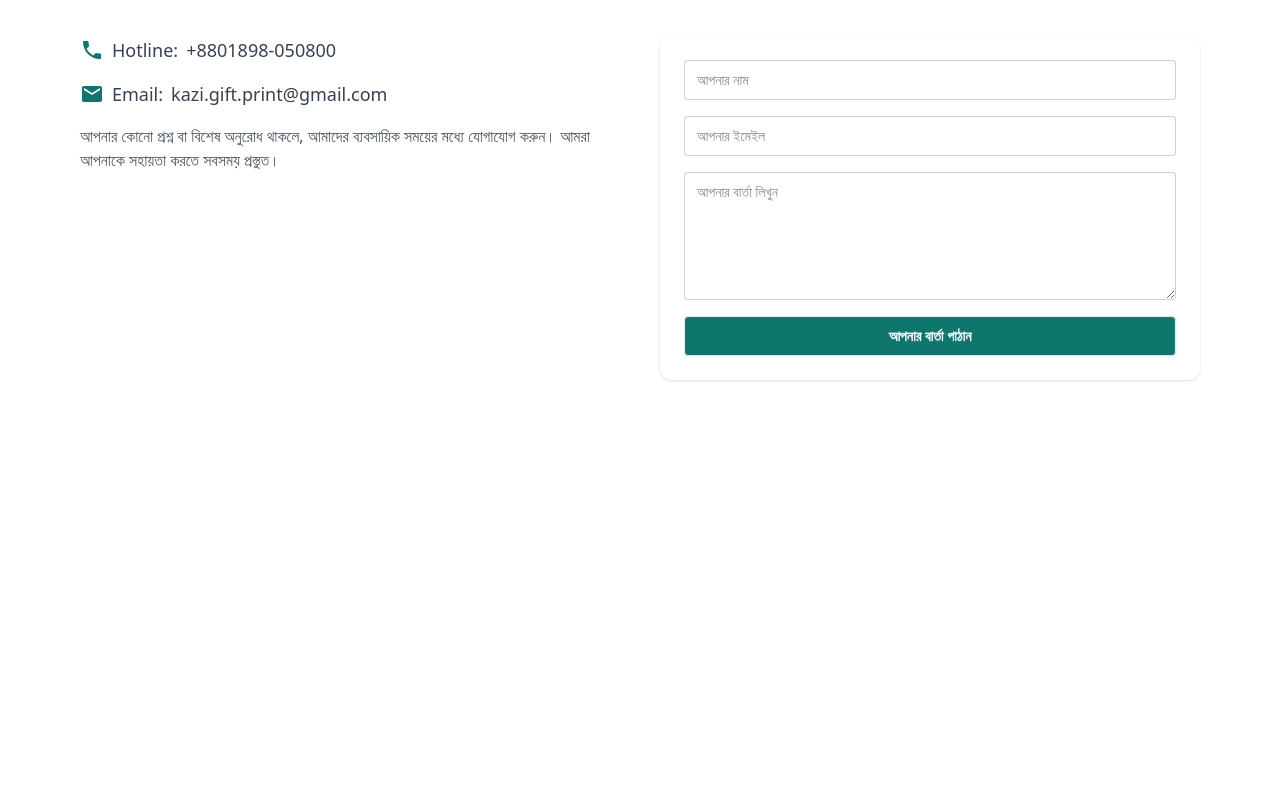
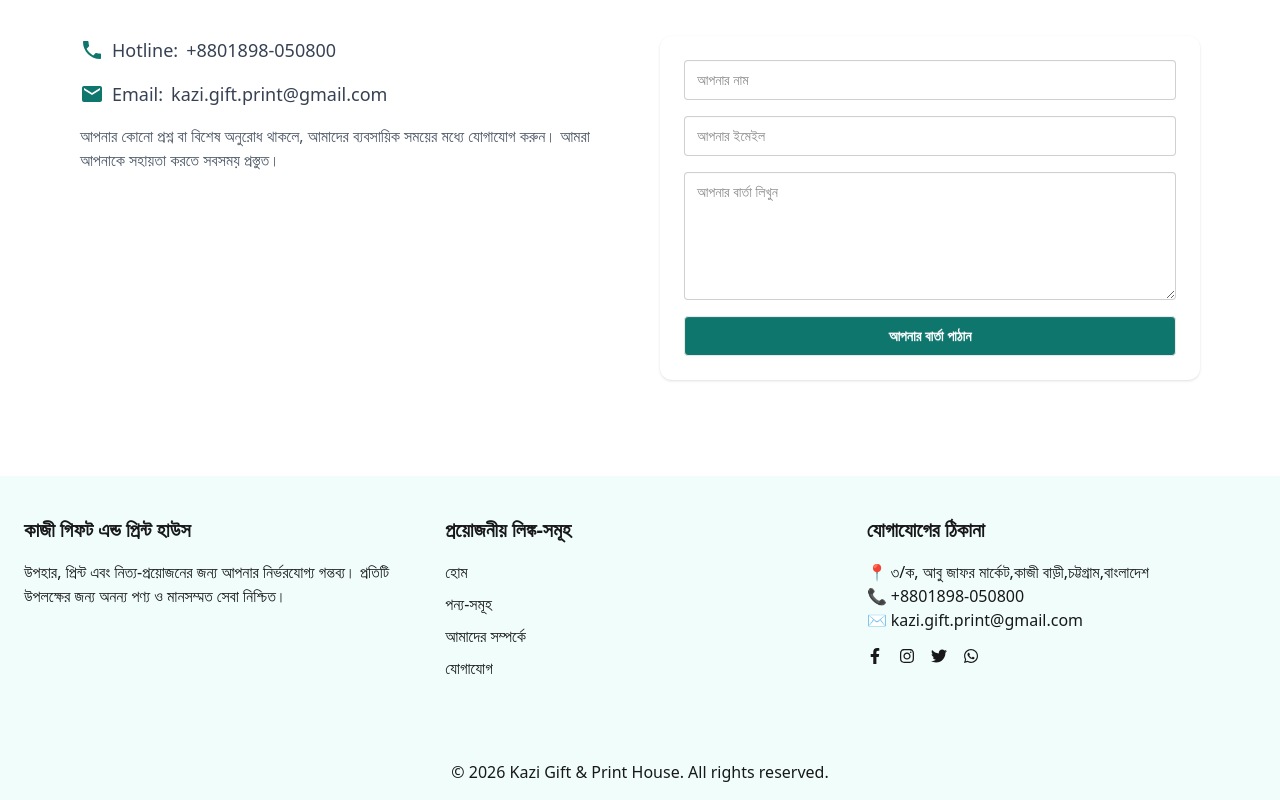
Before and after one commit to Ahammad204/Print_House_Client, a React (Vite) app: page / in a window 1280 px wide. Shown: the part 1083-1883 px from the top of the page. Before the commit the page ends 1511 px from the top, so only its background shows below. Built offline with nearby package versions, Linux system fonts and the light colour scheme.

Commit message:
Add Footer component to the layout

```diff
--- /dev/null
+++ b/src/Components/Shared/Footer/Footer.jsx
@@ -0,0 +1,80 @@
+import React from "react";
+import {
+  FaFacebookF,
+  FaInstagram,
+  FaTwitter,
+  FaWhatsapp,
+} from "react-icons/fa";
+
+const Footer = () => {
+  return (
+    <footer className="bg-[#f0fdfa] mt-12">
+      <div className="max-w-7xl mx-auto px-6 py-10 grid grid-cols-1 md:grid-cols-3 gap-8">
+        {/* About Section */}
+        <div>
+          <h2 className="text-xl font-bold mb-4">কাজী গিফট এন্ড প্রিন্ট হাউস</h2>
+          <p className=" ">
+           উপহার, প্রিন্ট এবং নিত্য-প্রয়োজনের জন্য আপনার নির্ভরযোগ্য গন্তব্য। প্রতিটি উপলক্ষের জন্য অনন্য পণ্য ও মানসম্মত সেবা নিশ্চিত।
+          </p>
+        </div>
+
+        {/* Quick Links */}
+        <div>
+          <h2 className="text-xl font-bold mb-4">প্রয়োজনীয় লিঙ্ক-সমূহ</h2>
+          <ul className="space-y-2  ">
+            <li>
+              <a href="/" className="hover:text-[#0f766e]">
+                হোম
+              </a>
+            </li>
+            <li>
+              <a href="/products" className="hover:text-[#0f766e]">
+                পন্য-সমূহ
+              </a>
+            </li>
+            <li>
+              <a href="/about" className="hover:text-[#0f766e]">
+                আমাদের সম্পর্কে
+              </a>
+            </li>
+            <li>
+              <a href="/contact" className="hover:text-[#0f766e]">
+                যোগাযোগ
+              </a>
+            </li>
+          </ul>
+        </div>
+
+        {/* Contact & Social */}
+        <div>
+          <h2 className="text-xl font-bold mb-4">যোগাযোগের ঠিকানা</h2>
+          <p className=" ">📍 ৩/ক, আবু জাফর মার্কেট,কাজী বাড়ী,চট্টগ্রাম,বাংলাদেশ</p>
+          <p className=" ">📞 +8801898-050800</p>
+          <p className=" ">✉️ kazi.gift.print@gmail.com</p>
+
+          <div className="flex mt-4 space-x-4">
+            <a href="https://www.facebook.com/kazigiftandprinthouse" target="_blank" className="hover:text-[#0f766e]">
+              <FaFacebookF />
+            </a>
+            <a href="https://www.facebook.com/kazigiftandprinthouse" target="_blank"  className="hover:text-[#0f766e]">
+              <FaInstagram />
+            </a>
+            <a href="https://www.facebook.com/kazigiftandprinthouse" target="_blank"  className="hover:text-[#0f766e]">
+              <FaTwitter />
+            </a>
+            <a href="http://wa.me/+8801898050800" target="_blank" className="hover:text-[#0f766e]">
+              <FaWhatsapp />
+            </a>
+          </div>
+        </div>
+      </div>
+
+      <div className=" text-center py-4 mt-6">
+        &copy; {new Date().getFullYear()} Kazi Gift & Print House. All rights
+        reserved.
+      </div>
+    </footer>
+  );
+};
+
+export default Footer;
--- a/src/Layouts/Main/Main.jsx
+++ b/src/Layouts/Main/Main.jsx
@@ -1,5 +1,6 @@
 import { Outlet } from 'react-router-dom';
 import Navbar from '../../Components/Shared/Navbar/Navbar';
+import Footer from '../../Components/Shared/Footer/Footer';
 
 
 const Main = () => {
@@ -7,6 +8,7 @@ const Main = () => {
         <>
             <Navbar></Navbar>
             <Outlet></Outlet>
+            <Footer></Footer>
         </>
     );
 };
```
